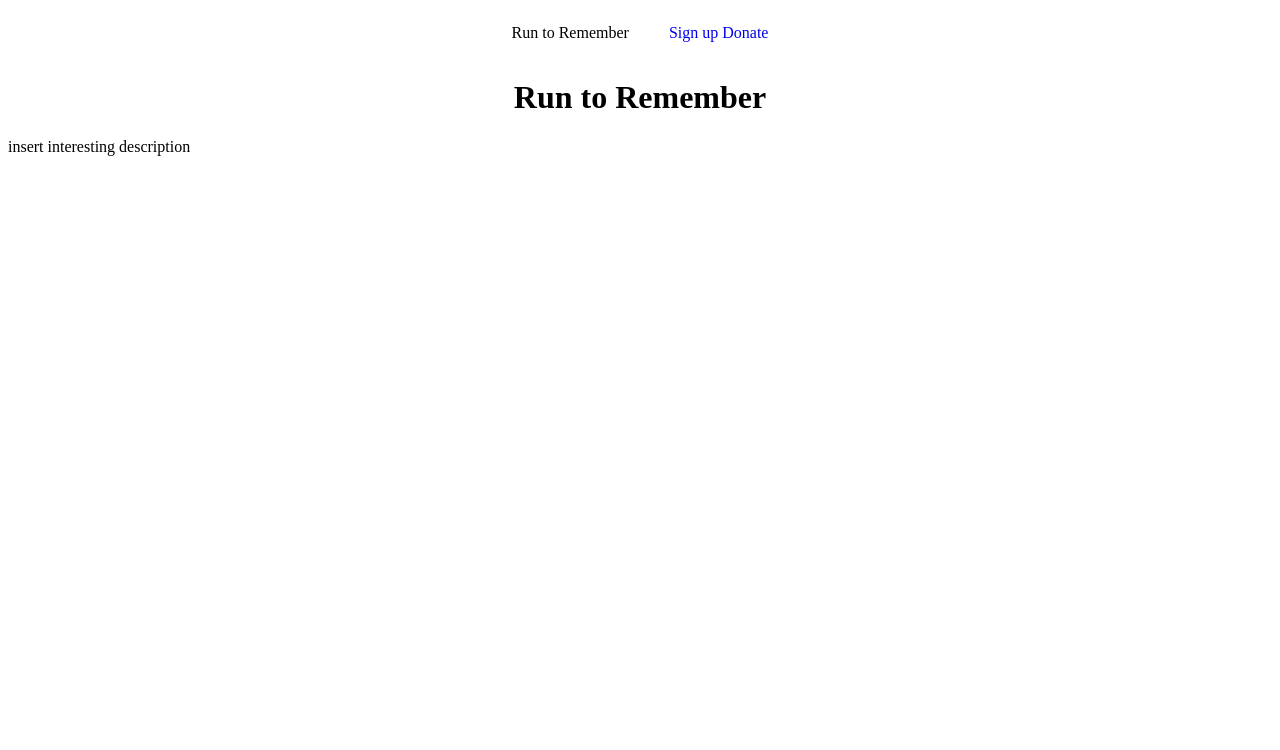
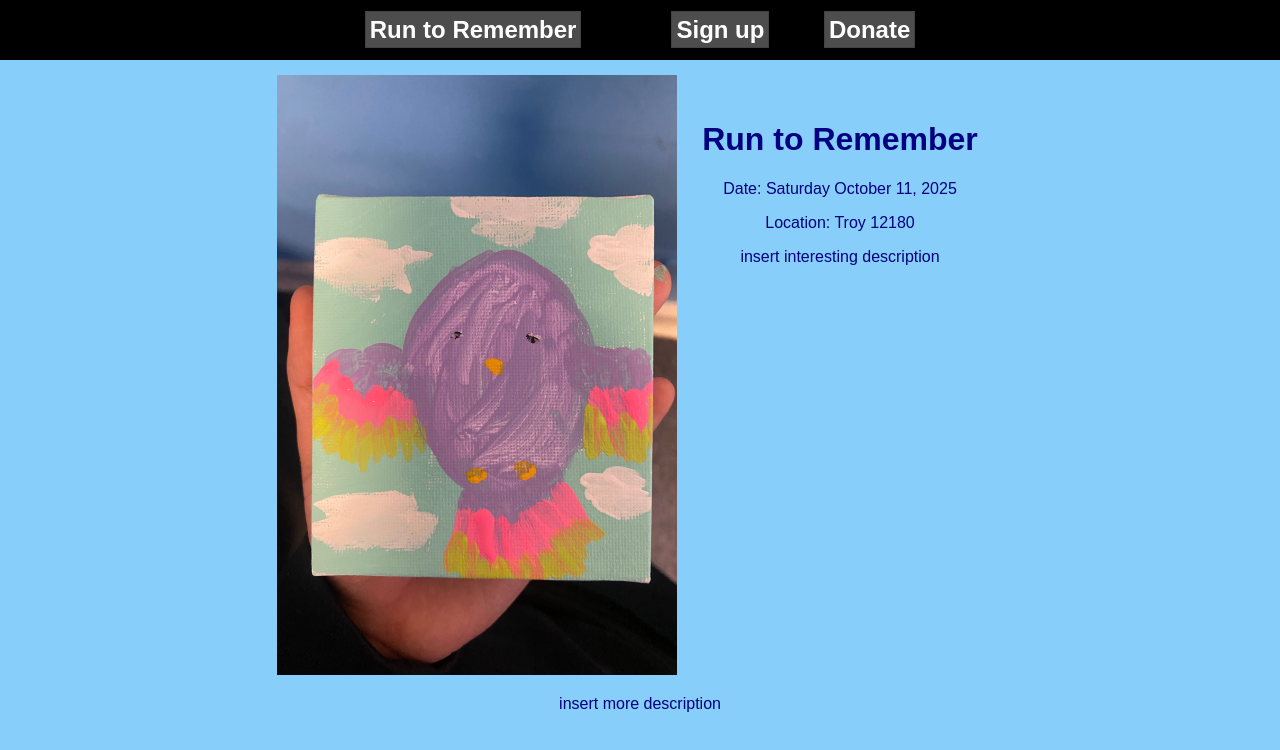
Before and after one commit to DatMoonGamer/r2r, a plain HTML site: page about.html in a window 1280 px wide. Drawn offline with Linux system fonts and the light colour scheme.

Commit message:
about.html links properly, html structure set up

```diff
--- a/about.html
+++ b/about.html
@@ -2,26 +2,43 @@
 <html>
   <head>
     <title>Run to Remember</title>
-    <link rel="stylesheet" href="resources/style.css">
+    <link rel="stylesheet" href="/resources/style.css">
   </head>
   <body>
 
     <div id="header">
       <div id="header_left">
-        <p>Run to Remember</p>
+        <a class="button" href="/about.html">Run to Remember</a>
       </div>
       <ul>
-        <li><a href="signup/signup.html">Sign up</a></li>
-        <li><a href="donate/donate.html">Donate</a></li>
+        <li><a class="button" href="/signup/signup.html">Sign up</a></li>
+        <li><a class="button" href="/donate/donate.html">Donate</a></li>
       </ul>
     </div>
 
-    <h1>Run to Remember</h1>
+    <div id="main_content">
 
-    <div>
-      <p>
-         insert interesting description
-      </p>
+      <div id="top">
+
+        <div id="flyer">
+          <img src="/resources/images/bird.jpg" alt="nyeeoow" style="width:400px;height:600px;">
+        </div>
+
+        <div id="prio_info">
+          <h1>Run to Remember</h1>
+          <p>Date: Saturday October 11, 2025</p>
+          <p>Location: Troy 12180</p>
+          <p>
+            insert interesting description
+          </p>
+        </div>
+
+      </div>
+
+      <div id="more_info">
+        <p>insert more description</p>
+      </div>
+
     </div>
 
   </body>
--- a/resources/style.css
+++ b/resources/style.css
@@ -1,3 +1,9 @@
+body {
+   font-family: Arial, Helvetica, sans-serif;
+   color: white;
+   background-color: lightskyblue;
+}
+
 h1 {
    text-align: center;
 }
@@ -8,6 +14,18 @@ h1 {
    width: 100%;
    justify-content: center;
    align-items: center;
+
+   top: 0;
+   position: fixed;
+   left: 0;
+   color: white;
+
+   background-color: black;
+
+   margin-top: 0px;
+   margin-left: auto;
+   margin-right: auto;
+   margin-bottom: 0px;
 }
 
 #header_left {
@@ -20,6 +38,56 @@ h1 {
    text-align: right;
 }
 
-#header li a {
+.button {
    text-decoration: none;
+
+   font-weight: bold;
+   font-style: normal;
+   font-size: 1.5em;
+   color: white;
+
+   list-style: none;
+   margin-left: 25px;
+   margin-right: 25px;
+   padding: 5px;
+
+   box-sizing: border-box;
+
+   box-shadow: inset 0 0 1px 1px #00000026;
+   background-color: rgba(255, 255, 255, 0.3);
+
+   text-align: center;
+
+   border: none;
 }
+
+.button:hover {
+   background-color: rgba(255, 255, 255, 0.7);
+}
+
+#main_content {
+   color: navy;
+   margin-top: 75px;
+}
+
+#top {
+   width: 80vw;
+   margin-left: auto;
+   margin-right: auto;
+   display: flex;
+   justify-content: center;
+}
+
+#flyer {
+   border-width: 5px;
+   border-color: white;
+}
+
+#prio_info {
+   text-align: center;
+   margin: 25px;
+}
+
+#more_info {
+   text-align: center;
+}
```
Also changed, not shown: donate/donate.html (+28 -0 lines), signup/signup.html (+28 -0 lines), resources/images/bird.jpg (added), resources/images/det550.jpg (added).
